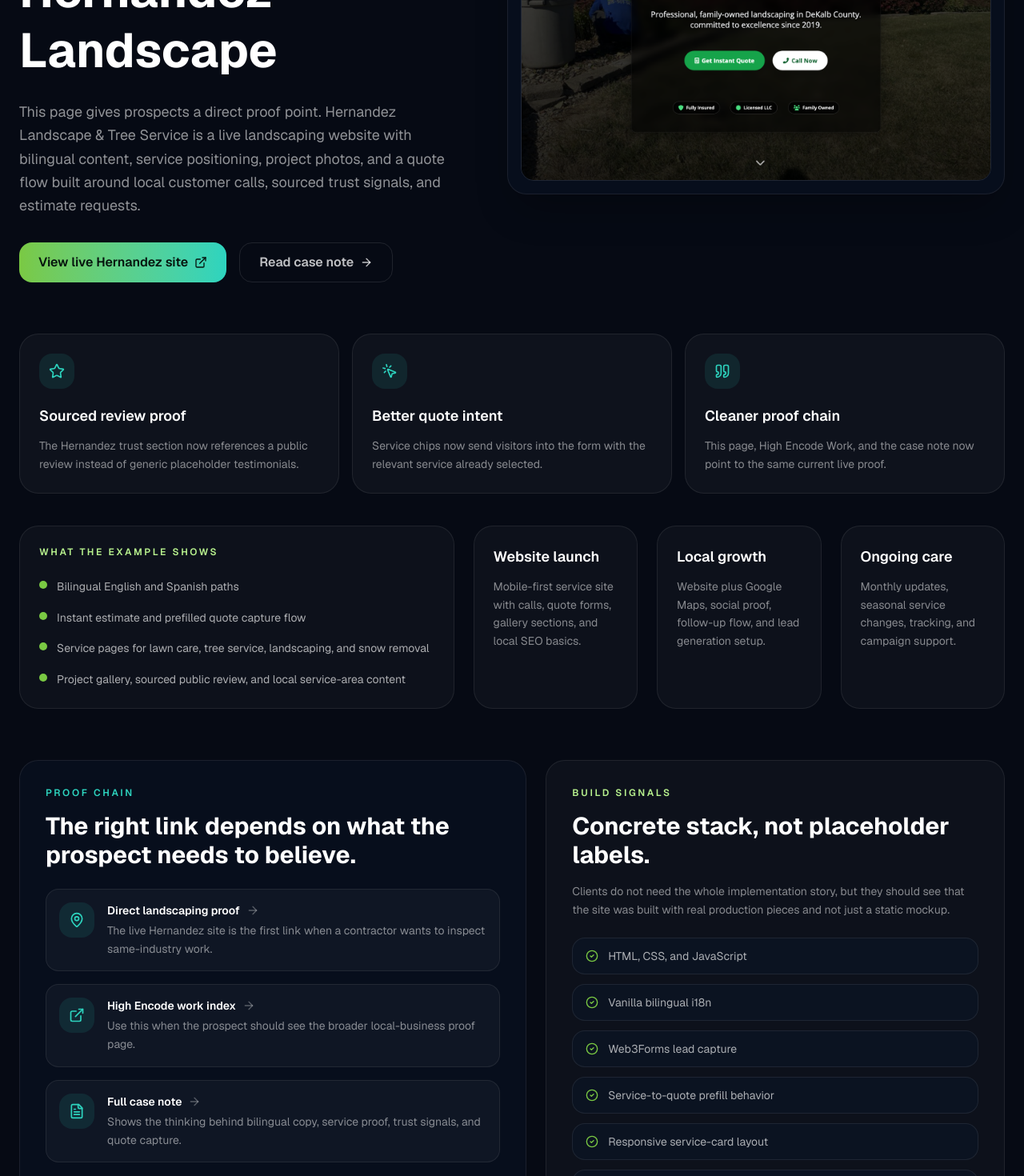
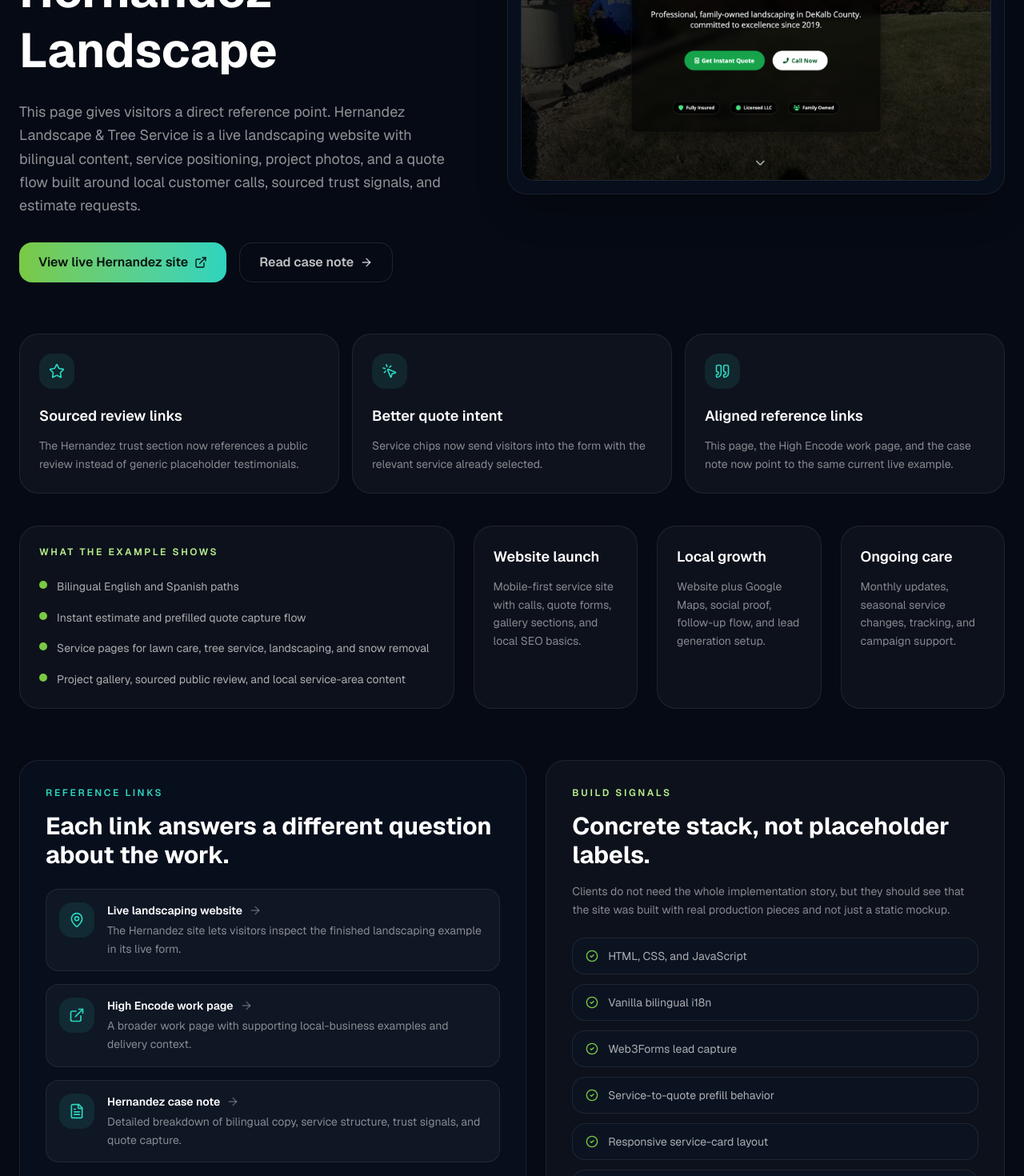
Before and after one commit to RazonIn4K/david-ortiz-portfolio, a Next.js app: page /portfolio in a window 1280 px wide. Shown: the part 460-1930 px from the top of the page at 80% size. Built offline with nearby package versions, Linux system fonts and the light colour scheme; no server answers.

Commit message:
Refine portfolio reference copy

```diff
--- a/app/page.tsx
+++ b/app/page.tsx
@@ -72,9 +72,9 @@ const hernandezHighlights = [
       "Service chips and form fields move visitors toward the right estimate request faster.",
   },
   {
-    title: "Sourced trust proof",
+    title: "Sourced trust signals",
     description:
-      "Real work photos and public review proof give prospects something specific to inspect.",
+      "Real work photos and public review links give visitors something specific to inspect.",
   },
 ];
 
@@ -179,9 +179,9 @@ export default function HomePage() {
                 transition={{ delay: 0.2 }}
                 className="text-lg md:text-xl text-white/50 mb-10 max-w-lg leading-relaxed"
               >
-                Start with the portfolio if you need proof of work. The rest of
-                this site keeps the build logs, experiments, demos, and notes
-                behind the web systems, automations, and local-business
+                Start with the portfolio if you want to see recent work. The
+                rest of this site keeps the build logs, experiments, demos, and
+                notes behind the web systems, automations, and local-business
                 workflows I ship.
               </motion.p>
 
@@ -369,7 +369,7 @@ export default function HomePage() {
               viewport={{ once: true }}
             >
               <span className="inline-flex items-center rounded-full border border-[#7ac943]/25 bg-[#7ac943]/10 px-4 py-2 text-xs font-semibold uppercase tracking-[0.22em] text-[#b8f28e]">
-                Portfolio proof
+                Portfolio example
               </span>
               <h2 className="mt-6 text-4xl font-bold leading-tight md:text-5xl">
                 Hernandez Landscape is the local-business example to show first
@@ -420,7 +420,7 @@ export default function HomePage() {
                   rel="noopener noreferrer"
                   className="inline-flex items-center justify-center gap-2 rounded-2xl border border-[#2dd4bf]/25 bg-[#2dd4bf]/10 px-6 py-3 font-semibold text-[#9ae6db] transition-colors hover:border-[#2dd4bf]/45 hover:bg-[#2dd4bf]/15"
                 >
-                  High Encode proof chain
+                  View High Encode work
                   <ExternalLink className="h-4 w-4" />
                 </a>
               </div>
--- a/app/portfolio/page.tsx
+++ b/app/portfolio/page.tsx
@@ -19,7 +19,23 @@ import { businessSiteUrl } from "@/lib/site-config";
 export const metadata: Metadata = {
   title: "Portfolio | David Ortiz",
   description:
-    "Portfolio proof for David Ortiz, including the Hernandez Landscape website, sourced review proof, and local-business quote flow.",
+    "Portfolio for David Ortiz, including the Hernandez Landscape website, sourced customer review links, and local-business quote flow.",
+  alternates: {
+    canonical: "/portfolio",
+  },
+  openGraph: {
+    title: "Portfolio | David Ortiz",
+    description:
+      "Portfolio for David Ortiz, including the Hernandez Landscape website, sourced customer review links, and local-business quote flow.",
+    url: "/portfolio",
+    type: "website",
+  },
+  twitter: {
+    card: "summary",
+    title: "Portfolio | David Ortiz",
+    description:
+      "Portfolio for David Ortiz, including the Hernandez Landscape website, sourced customer review links, and local-business quote flow.",
+  },
 };
 
 const highlights = [
@@ -47,25 +63,25 @@ const packageExamples = [
   },
 ];
 
-const proofChain = [
+const referenceLinks = [
   {
-    title: "Direct landscaping proof",
+    title: "Live landscaping website",
     description:
-      "The live Hernandez site is the first link when a contractor wants to inspect same-industry work.",
+      "The Hernandez site lets visitors inspect the finished landscaping example in its live form.",
     href: "https://hernandezlandscapeservices.com",
     icon: MapPin,
   },
   {
-    title: "High Encode work index",
+    title: "High Encode work page",
     description:
-      "Use this when the prospect should see the broader local-business proof page.",
+      "A broader work page with supporting local-business examples and delivery context.",
     href: `${businessSiteUrl}/work`,
     icon: ExternalLink,
   },
   {
-    title: "Full case note",
+    title: "Hernandez case note",
     description:
-      "Shows the thinking behind bilingual copy, service proof, trust signals, and quote capture.",
+      "Detailed breakdown of bilingual copy, service structure, trust signals, and quote capture.",
     href: `${businessSiteUrl}/projects/hernandez-landscape-local-business-site`,
     icon: FileText,
   },
@@ -82,7 +98,7 @@ const stackSignals = [
 
 const liveProofUpdates = [
   {
-    title: "Sourced review proof",
+    title: "Sourced review links",
     description:
       "The Hernandez trust section now references a public review instead of generic placeholder testimonials.",
     icon: Star,
@@ -94,9 +110,9 @@ const liveProofUpdates = [
     icon: MousePointerClick,
   },
   {
-    title: "Cleaner proof chain",
+    title: "Aligned reference links",
     description:
-      "This page, High Encode Work, and the case note now point to the same current live proof.",
+      "This page, the High Encode work page, and the case note now point to the same current live example.",
     icon: Quote,
   },
 ];
@@ -131,7 +147,7 @@ export default function PortfolioPage() {
               Real local-business work, starting with Hernandez Landscape
             </h1>
             <p className="mt-6 max-w-2xl text-lg leading-relaxed text-white/55">
-              This page gives prospects a direct proof point. Hernandez
+              This page gives visitors a direct reference point. Hernandez
               Landscape & Tree Service is a live landscaping website with
               bilingual content, service positioning, project photos, and a
               quote flow built around local customer calls, sourced trust
@@ -231,13 +247,13 @@ export default function PortfolioPage() {
         <section className="grid gap-6 py-16 lg:grid-cols-[1.05fr_0.95fr]">
           <div className="rounded-3xl border border-white/8 bg-[#08101e]/80 p-6 md:p-8">
             <p className="text-xs font-semibold uppercase tracking-[0.22em] text-[#2dd4bf]">
-              Proof chain
+              Reference links
             </p>
             <h2 className="mt-4 text-2xl font-bold md:text-3xl">
-              The right link depends on what the prospect needs to believe.
+              Each link answers a different question about the work.
             </h2>
             <div className="mt-6 grid gap-4">
-              {proofChain.map((item) => {
+              {referenceLinks.map((item) => {
                 const Icon = item.icon;
 
                 return (
@@ -324,8 +340,8 @@ export default function PortfolioPage() {
             <div className="p-6">
               <h2 className="text-lg font-semibold">Sourced trust section</h2>
               <p className="mt-2 text-sm leading-relaxed text-white/50">
-                The testimonial proof now points to a public review source,
-                keeping the sales page credible and easy to defend.
+                The trust section now points to a public review source, keeping
+                the sales page credible and easy to defend.
               </p>
             </div>
           </div>
@@ -360,7 +376,7 @@ export default function PortfolioPage() {
                   Next step
                 </p>
                 <h2 className="mt-3 text-2xl font-bold">
-                  Want this proof turned into a local-business project?
+                  Want something like this for your local business?
                 </h2>
                 <p className="mt-2 max-w-2xl text-sm leading-relaxed text-white/55">
                   Use High Encode Learning for formal scoping, project
```
